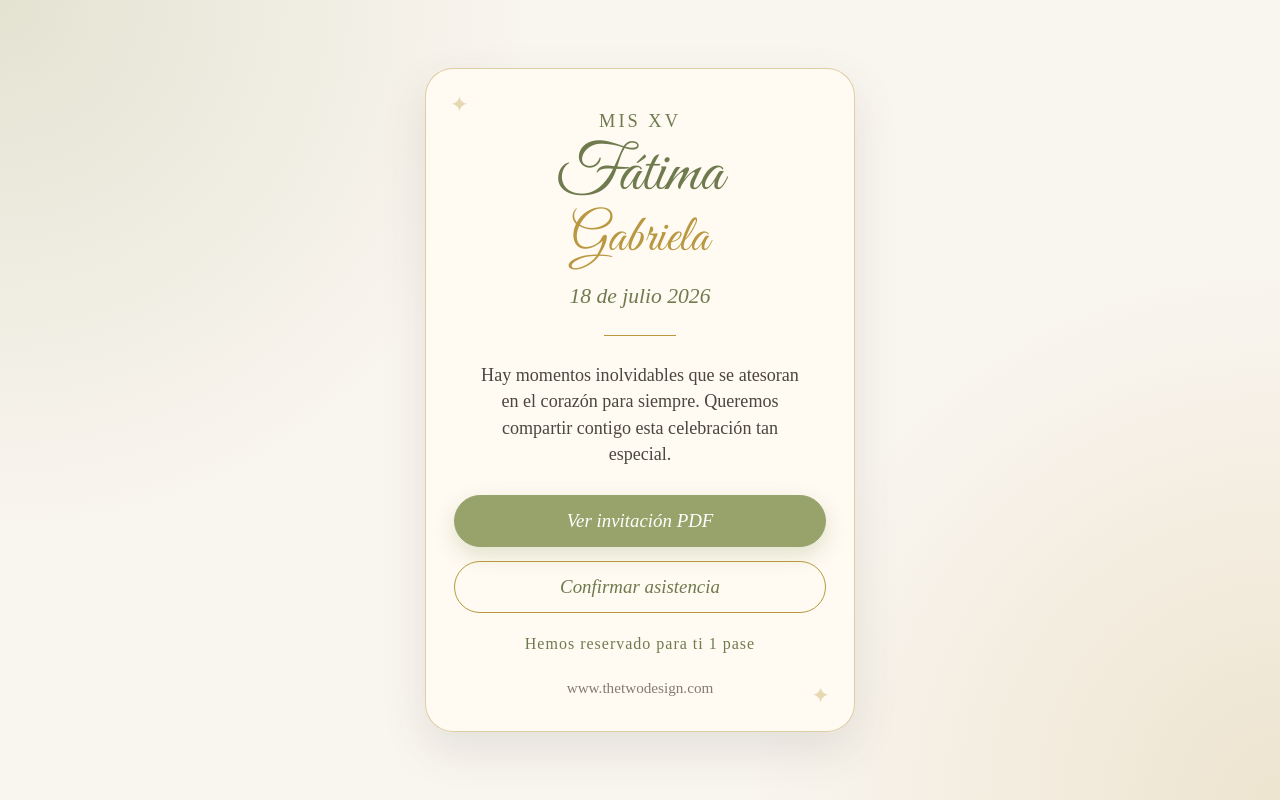
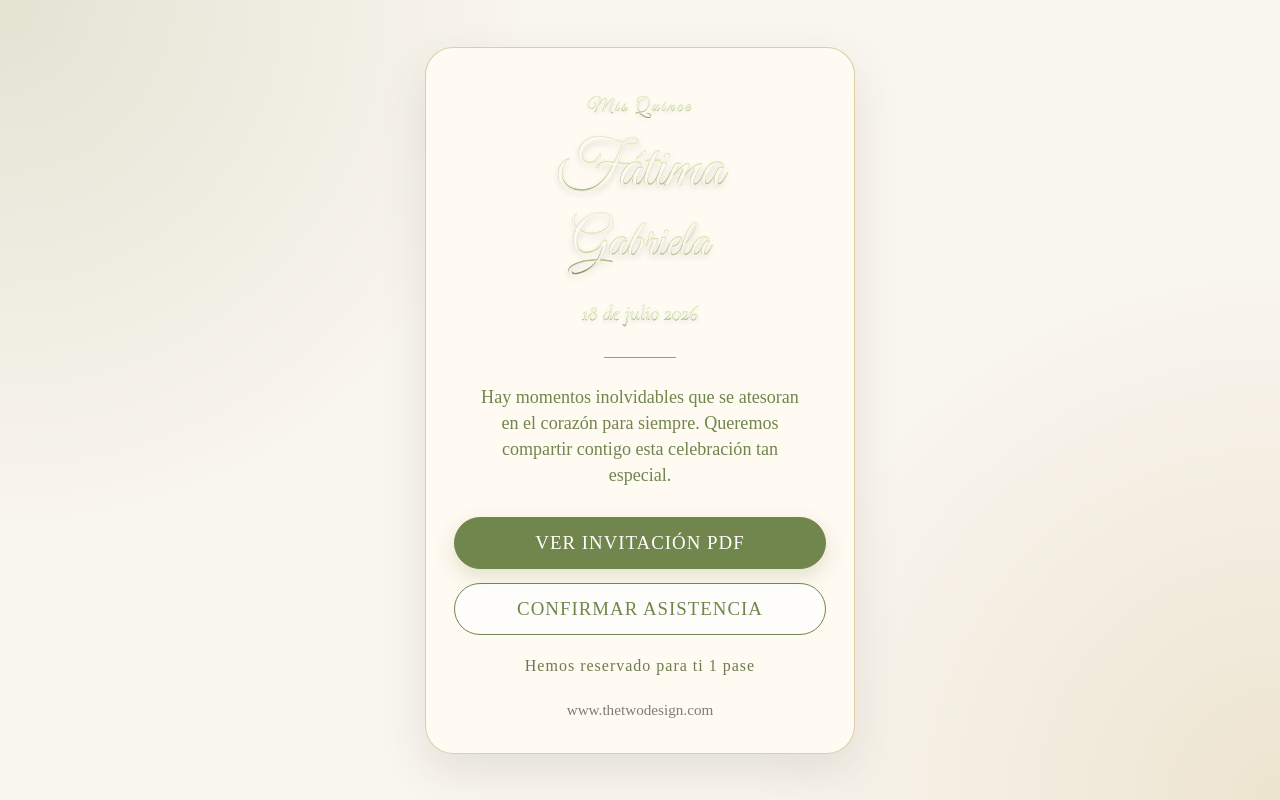
Before and after one commit to ErickaT23/misxvfatimapdf, a plain HTML site: page index.html in a window 1280 px wide. Drawn offline with nearby package versions, Linux system fonts and the light colour scheme; a web font is replaced by a local one.

Commit message:
meta img

```diff
--- a/index.html
+++ b/index.html
@@ -14,17 +14,17 @@
   <meta property="og:type" content="website">
   <meta property="og:title" content="Mis XV Fátima Gabriela">
   <meta property="og:description" content="Estás invitado a celebrar los XV años de Fátima Gabriela.">
-  <meta property="og:image" content="https://i.postimg.cc/cJ0vmCHP/XVCAMI.png">
+  <meta property="og:image" content="https://i.postimg.cc/DfcGkW8D/XVFG1.jpg">
   <meta property="og:image:width" content="1200">
   <meta property="og:image:height" content="630">
   <meta property="og:url" content="https://misxvfatimagabriela.netlify.app/">
 
-  <link rel="icon" href="https://i.postimg.cc/cJ0vmCHP/XVCAMI.png" type="image/png">
+  <link rel="icon" href="https://i.postimg.cc/DfcGkW8D/XVFG1.jpg" type="image/png">
 
   <!-- Fuentes -->
   <link rel="preconnect" href="https://fonts.googleapis.com">
   <link rel="preconnect" href="https://fonts.gstatic.com" crossorigin>
-  <link href="https://fonts.googleapis.com/css2?family=Arapey:ital@0;1&family=Great+Vibes&display=swap" rel="stylesheet">
+  <link href="https://fonts.googleapis.com/css2?family=Arapey:ital@0;1&family=Cormorant+Garamond:ital@0;1&family=Great+Vibes&display=swap" rel="stylesheet">
 
   <style>
     :root {
@@ -34,6 +34,7 @@
       --crema: #f9f5ef;
       --marfil: #fffaf3;
       --texto: #4b463f;
+      --degradado-texto: linear-gradient(180deg, #faffe4 0%, #daf6aa 52%, #71864c 100%);
     }
 
     * {
@@ -68,55 +69,60 @@
       overflow: hidden;
     }
 
-    .card::before,
-    .card::after {
-      content: "✦";
-      position: absolute;
-      color: rgba(185, 152, 65, 0.35);
-      font-size: 1.4rem;
+    .subtitulo {
+      font-family: "Great Vibes", cursive;
+      font-size: 1.15rem;
+      letter-spacing: 3px;
+      margin-bottom: 10px;
+      padding: 5px;
+      background: var(--degradado-texto);
+      -webkit-background-clip: text;
+      background-clip: text;
+      color: transparent;
+      -webkit-text-fill-color: transparent;
+      text-shadow: 0 1px 0 rgba(255, 250, 243, 0.95), 0 2px 4px rgba(75, 70, 63, 0.14);
+      -webkit-text-stroke: 0.45px rgba(75, 70, 63, 0.12);
     }
 
-    .card::before {
-      top: 22px;
-      left: 24px;
-    }
-
-    .card::after {
-      bottom: 22px;
-      right: 24px;
-    }
-
-    .subtitulo {
-      font-size: 1.15rem;
-      letter-spacing: 3px;
-      text-transform: uppercase;
-      color: var(--verde-oscuro);
-      margin-bottom: 10px;
+    h1,
+    h2 {
+      font-family: "Great Vibes", cursive;
+      font-weight: 400;
+      line-height: 1;
+      padding: 5px;
+      background: var(--degradado-texto);
+      -webkit-background-clip: text;
+      background-clip: text;
+      color: transparent;
+      -webkit-text-fill-color: transparent;
+      text-shadow: 0 1px 0 rgba(255, 250, 243, 0.96), 0 3px 6px rgba(75, 70, 63, 0.16);
+      -webkit-text-stroke: 0.5px rgba(75, 70, 63, 0.14);
     }
 
     h1 {
-      font-family: "Great Vibes", cursive;
       font-size: 4.1rem;
-      font-weight: 400;
       margin: 0;
-      color: var(--verde-oscuro);
-      line-height: 1;
     }
 
     h2 {
-      font-family: "Great Vibes", cursive;
       font-size: 3.25rem;
-      font-weight: 400;
       margin: 4px 0 18px;
-      color: var(--dorado);
       line-height: 1.05;
     }
 
     .fecha {
+      font-family: "Cormorant Garamond", serif;
       font-size: 1.35rem;
-      color: var(--verde-oscuro);
       margin-bottom: 26px;
+      padding: 5px;
       font-style: italic;
+      background: var(--degradado-texto);
+      -webkit-background-clip: text;
+      background-clip: text;
+      color: transparent;
+      -webkit-text-fill-color: transparent;
+      text-shadow: 0 1px 0 rgba(255, 250, 243, 0.94), 0 2px 4px rgba(75, 70, 63, 0.14);
+      -webkit-text-stroke: 0.4px rgba(75, 70, 63, 0.12);
     }
 
     .divider {
@@ -131,6 +137,7 @@
       line-height: 1.45;
       margin: 0 auto 28px;
       max-width: 320px;
+      color: #71864c;
     }
 
     .acciones {
@@ -145,21 +152,22 @@
       border-radius: 999px;
       padding: 14px 26px;
       font-size: 1.18rem;
-      font-style: italic;
+      text-transform: uppercase;
+      letter-spacing: 1px;
       transition: all 0.25s ease;
     }
 
     .boton-principal {
-      background: var(--verde);
+      background-color: #71864c;
       color: white;
-      border: 1px solid var(--verde);
+      border: 1px solid #71864c;
       box-shadow: 0 8px 20px rgba(151, 163, 107, 0.28);
     }
 
     .boton-secundario {
-      background: transparent;
-      color: var(--verde-oscuro);
-      border: 1px solid var(--dorado);
+      background: rgba(255, 255, 255, 0.7);
+      color: #71864c;
+      border: 1px solid #71864c;
     }
 
     .boton:hover {
@@ -199,7 +207,7 @@
 <body>
 
   <main class="card">
-    <div class="subtitulo">Mis XV</div>
+    <div class="subtitulo">Mis Quince</div>
 
     <h1>Fátima</h1>
     <h2>Gabriela</h2>
```
